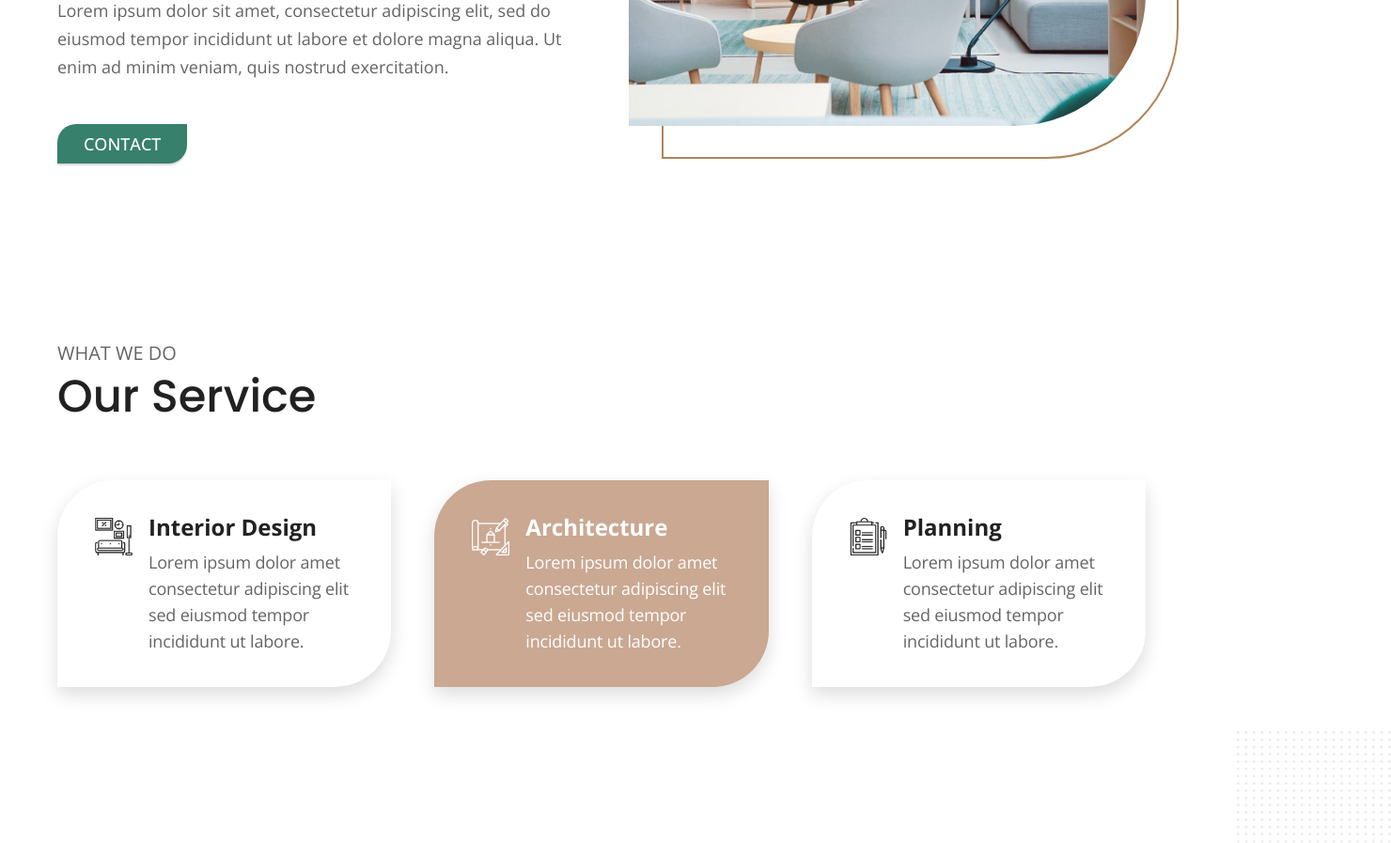
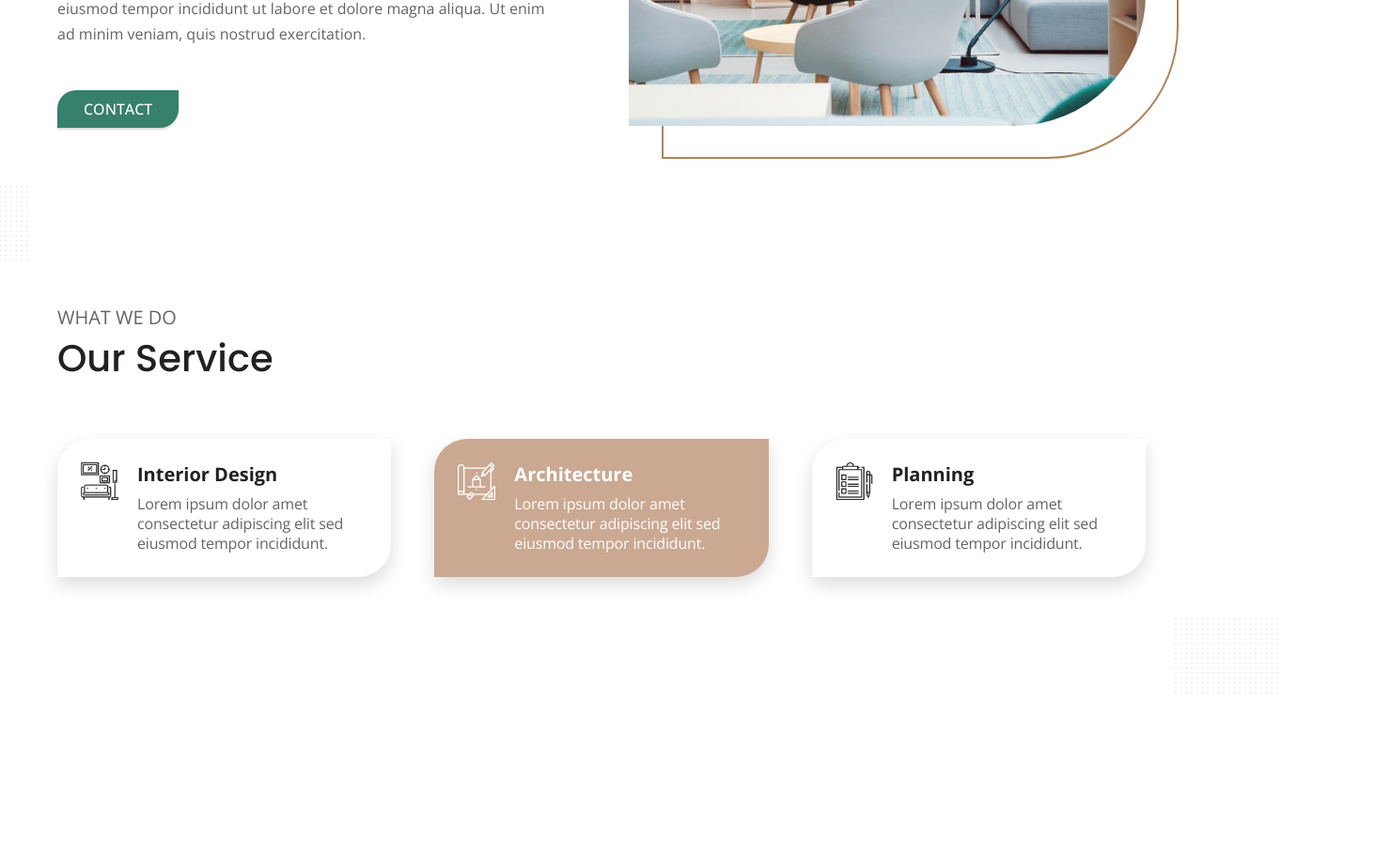
Before and after one commit to spalnique/portfolio-project-01, a plain HTML site: page index.html in a window 1280 px wide. Shown: the part 542-1439 px from the top of the page at 94% size, 1480 px wide, since content can reach past the window. After the commit the page ends 1280 px from the top, so only its background shows below. Drawn offline with nearby package versions, Linux system fonts and the light colour scheme.

Commit message:
some pain

```diff
--- a/css/styles.css
+++ b/css/styles.css
@@ -50,14 +50,14 @@ img {
 
 .first-left-deco {
     position: absolute;
-    top: 757px;
-    left: -200px;
+    top: 740px;
+    left: -80px;
 }
 
 .first-right-deco {
     position: absolute;
-    top: 1320px;
-    right: -200px;
+    top: 1200px;
+    right: -80px;
 }
 
 
@@ -141,7 +141,7 @@ img {
 
 .first-section .text-content {
     display: block;
-    max-width: 565px;
+    max-width: 525px;
     padding-top: 130px;
     padding-bottom: 30px;
 }
@@ -157,7 +157,7 @@ img {
 
 .first-section .title {
     font-family: "Poppins", sans-serif;
-    font-size: 72px;
+    font-size: 60px;
     font-weight: 600;
     line-height: 1.08;
     text-transform: capitalize;
@@ -167,7 +167,7 @@ img {
 
 .first-section .text {
     font-family: "Open Sans", sans-serif;
-    font-size: 18px;
+    font-size: 16px;
     font-weight: 400;
     line-height: 1.67;
     color: #646464;
@@ -183,7 +183,7 @@ img {
     cursor: pointer;
     text-transform: uppercase;
     font-family: "Open Sans", sans-serif;
-    font-size: 18px;
+    font-size: 16px;
     font-weight: 500;
     line-height: 1;
     color: #fff;
@@ -237,7 +237,7 @@ img {
 .second-section .title {
     color: #212121;
     font-family: Poppins;
-    font-size: 48px;
+    font-size: 40px;
     font-weight: 500;
     line-height: 0.75;
     margin-bottom: 71px;
@@ -245,8 +245,8 @@ img {
 
 .second-section .list {
     display: flex;
-    justify-content: center;
-    gap: 46px;
+    justify-content: space-between;
+    gap: 35px;
 }
 
 .second-section .item {
@@ -262,14 +262,14 @@ img {
 
 .second-section .item-icon {
     position: absolute;
-    top: 40px;
-    left: 40px;
+    top: 25px;
+    left: 25px;
 }
 
 .second-section .item-container {
     display: block;
-    padding: 40px 21px 35px 97px;
-    border-radius: 60px 0;
+    padding: 30px 25px 25px 85px;
+    border-radius: 35px 0;
     width: 100%;
     box-shadow: 0px 8px 20px 0px rgba(0, 0, 0, 0.14);
     background-color: #fff;
@@ -282,7 +282,7 @@ img {
 .second-section .item-title {
     color: #212121;
     font-family: "Open Sans", sans-serif;
-    font-size: 24px;
+    font-size: 20px;
     font-weight: 700;
     line-height: 0.83;
     margin-bottom: 13px;
@@ -295,9 +295,9 @@ img {
 .second-section .item-text {
     color: #646464;
     font-family: "Open Sans", sans-serif;
-    font-size: 18px;
+    font-size: 16px;
     font-weight: 400;
-    line-height: 1.56;
+    line-height: 1.3;
     letter-spacing: -0.01em;
 }
 
--- a/index.html
+++ b/index.html
@@ -76,7 +76,9 @@
                 <img class="image" src="./images/large-img-1.jpg" alt="Armchair and lamp">
                 <div class="bg-outline"></div>
             </section>
-            <img class="first-left-deco" src="./images/polka-img.png" alt="Polka image" width="164">
+            <div class="deco-container">
+                <img class="first-left-deco" src="./images/polka-img.png" alt="Polka image" width="110">
+            </div>
             <section class="second-section container">
                 <h3 class="section-title">What We Do</h3>
                 <h2 class="title">Our Service</h2>
@@ -87,7 +89,7 @@
                             <h4 class="item-title">Interior Design</h4>
                             <p class="item-text">Lorem ipsum dolor amet consectetur
                             adipiscing elit sed eiusmod tempor
-                            incididunt ut labore.</p>
+                            incididunt.</p>
                         </div>
                     </li>
                     <li class="item">
@@ -96,7 +98,7 @@
                             <h4 class="item-title">Architecture</h4>
                             <p class="item-text">Lorem ipsum dolor amet consectetur
                             adipiscing elit sed eiusmod tempor
-                            incididunt ut labore.</p>
+                            incididunt.</p>
                         </div>
                     </li>
                     <li class="item">
@@ -105,12 +107,12 @@
                             <h4 class="item-title">Planning</h4>
                             <p class="item-text">Lorem ipsum dolor amet consectetur
                             adipiscing elit sed eiusmod tempor
-                            incididunt ut labore.</p>
+                            incididunt.</p>
                         </div>
                     </li>
                 </ul>
             </section>
-            <img class="first-right-deco" src="./images/polka-img.png" alt="Polka image" width="164">
+            <img class="first-right-deco" src="./images/polka-img.png" alt="Polka image" width="110">
         </main>
         <footer></footer>
     </div>
```
